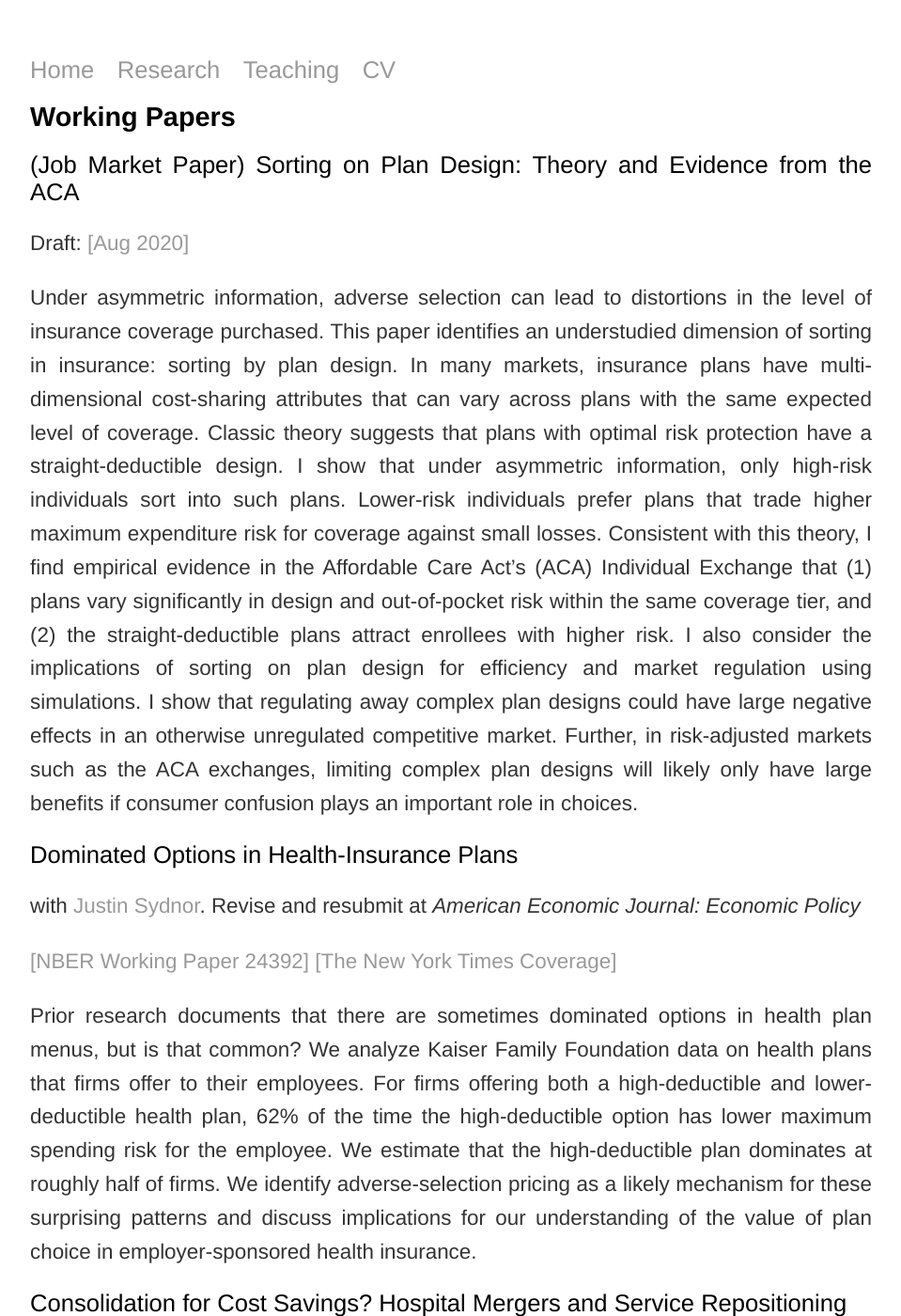
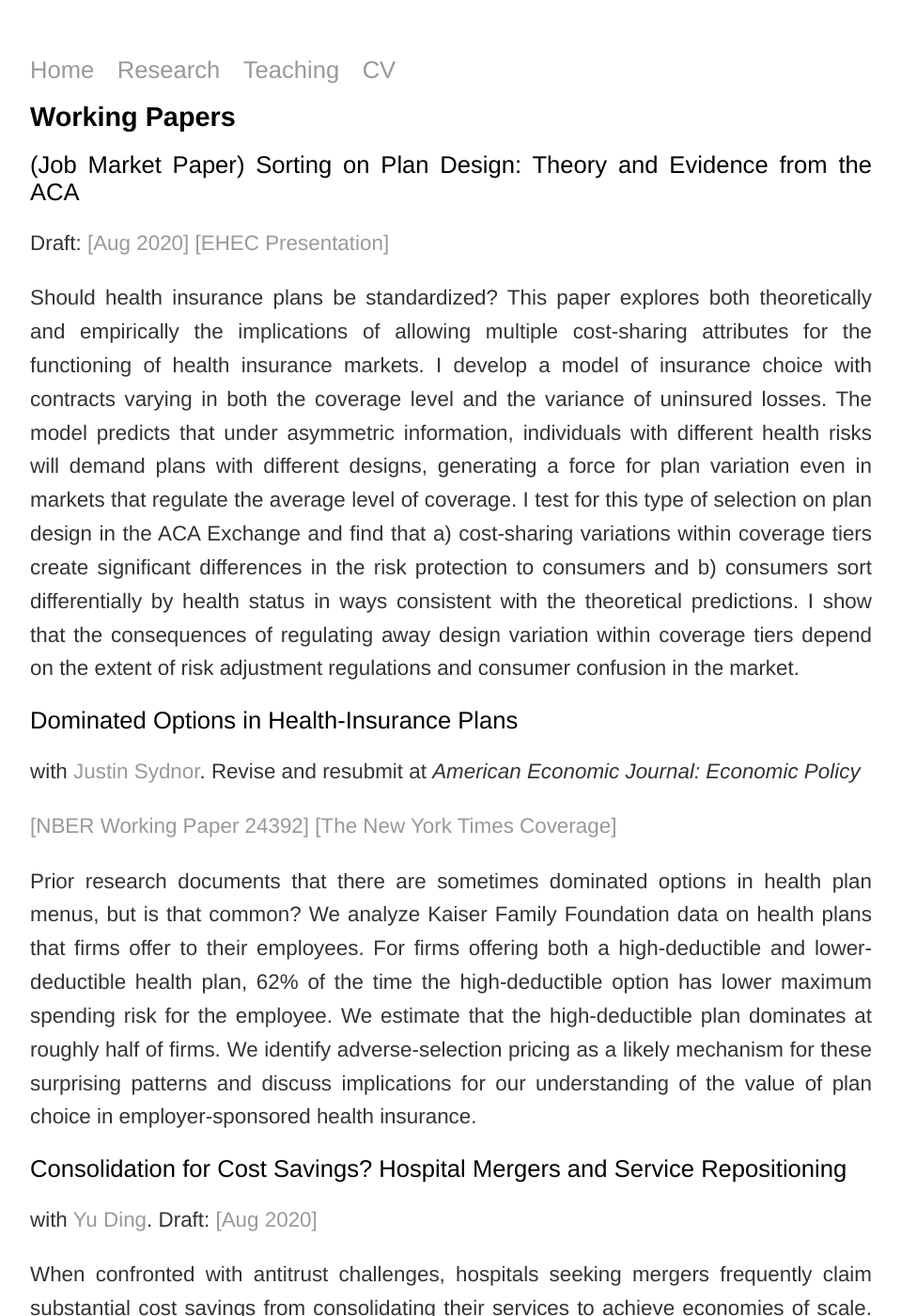
Before and after one commit to trifen/feng3hu.github.io, a Jekyll site: the page built from research.html, in a window 1280 px wide and 1400 px high. Shown: the whole window at 94% size, without its empty margins (160-1119 px from the left). Built offline with Jekyll 4.4.1, drawn with Linux system fonts in a browser that asks for light colours.

Commit message:
Update research.html

```diff
--- a/research.html
+++ b/research.html
@@ -6,8 +6,8 @@ title: Chenyuan Liu
 	<div align="justify">
 		<h1> Working Papers </h1>
   		<h2>(Job Market Paper) Sorting on Plan Design: Theory and Evidence from the ACA</h2>
-			<p> Draft: <a href= "chenyuanliu.github.io/files/DesignSorting_ChenyuanLiu.pdf" target="_blank">[Aug 2020]</a> </p>
-  			<p>Under asymmetric information, adverse selection can lead to distortions in the level of insurance coverage purchased. This paper identifies an understudied dimension of sorting in insurance: sorting by plan design. In many markets, insurance plans have multi-dimensional cost-sharing attributes that can vary across plans with the same expected level of coverage. Classic theory suggests that plans with optimal risk protection have a straight-deductible design. I show that under asymmetric information, only high-risk individuals sort into such plans. Lower-risk individuals prefer plans that trade higher maximum expenditure risk for coverage against small losses. Consistent with this theory, I find empirical evidence in the Affordable Care Act’s (ACA) Individual Exchange that (1) plans vary significantly in design and out-of-pocket risk within the same coverage tier, and (2) the straight-deductible plans attract enrollees with higher risk. I also consider the implications of sorting on plan design for efficiency and market regulation using simulations. I show that regulating away complex plan designs could have large negative effects in an otherwise unregulated competitive market. Further, in risk-adjusted markets such as the ACA exchanges, limiting complex plan designs will likely only have large benefits if consumer confusion plays an important role in choices. </p>
+			<p> Draft: <a href= "chenyuanliu.github.io/files/DesignSorting_ChenyuanLiu.pdf" target="_blank">[Aug 2020]</a> <a href= "https://www.youtube.com/watch?v=bSI4URrvsC4&feature=youtu.be" target="_blank">[EHEC Presentation] </a></p>
+  			<p>Should health insurance plans be standardized? This paper explores both theoretically and empirically the implications of allowing multiple cost-sharing attributes for the functioning of health insurance markets. I develop a model of insurance choice with contracts varying in both the coverage level and the variance of uninsured losses. The model predicts that under asymmetric information, individuals with different health risks will demand plans with different designs, generating a force for plan variation even in markets that regulate the average level of coverage. I test for this type of selection on plan design in the ACA Exchange and find that a) cost-sharing variations within coverage tiers create significant differences in the risk protection to consumers and b) consumers sort differentially by health status in ways consistent with the theoretical predictions. I show that the consequences of regulating away design variation within coverage tiers depend on the extent of risk adjustment regulations and consumer confusion in the market. </p>
 			<p> </p>
 		<h2>Dominated Options in Health-Insurance Plans</h2>
 	<p>with <a href = "https://sites.google.com/a/wisc.edu/jrsydnor/" target = "_blank">Justin Sydnor</a>. Revise and resubmit at <i> American Economic Journal: Economic Policy </i> </p>
```
